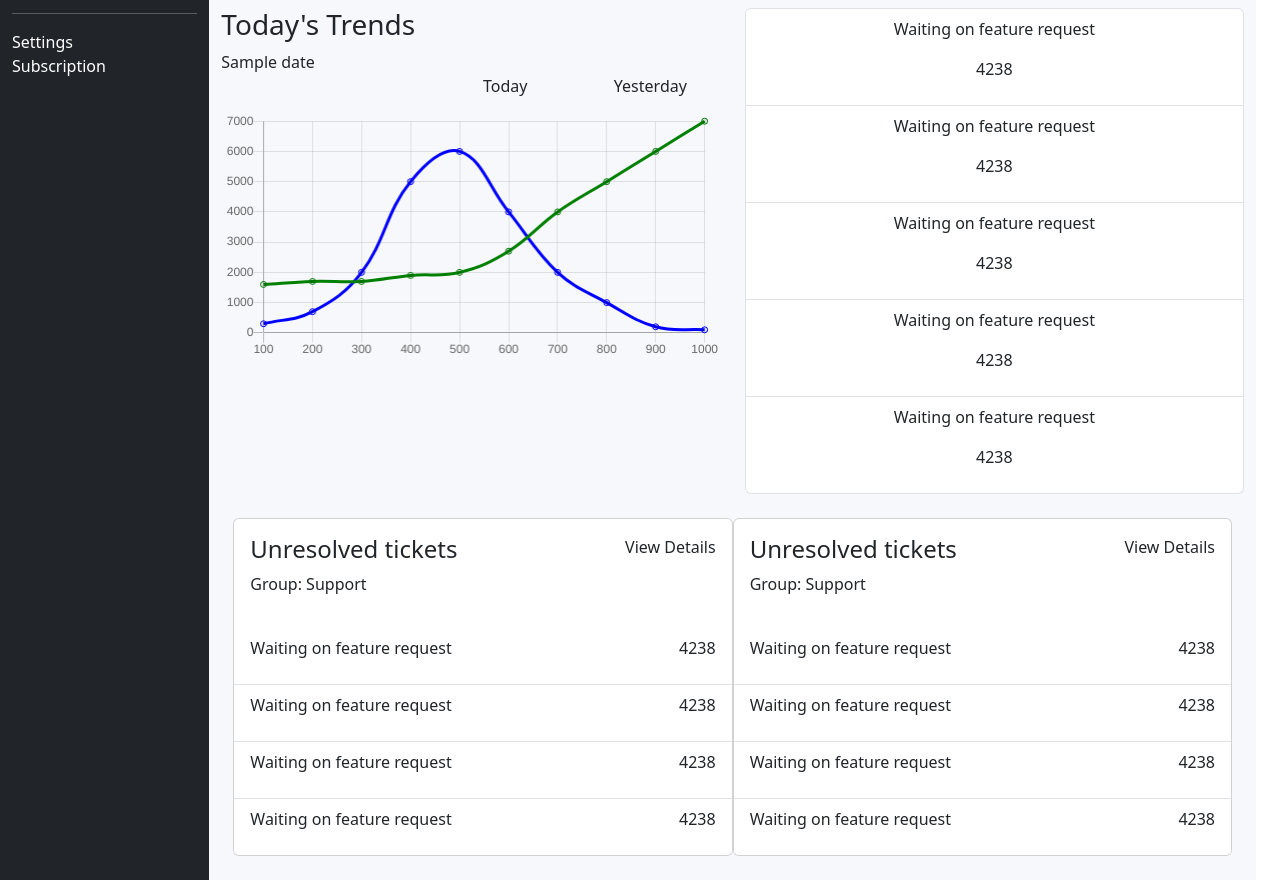
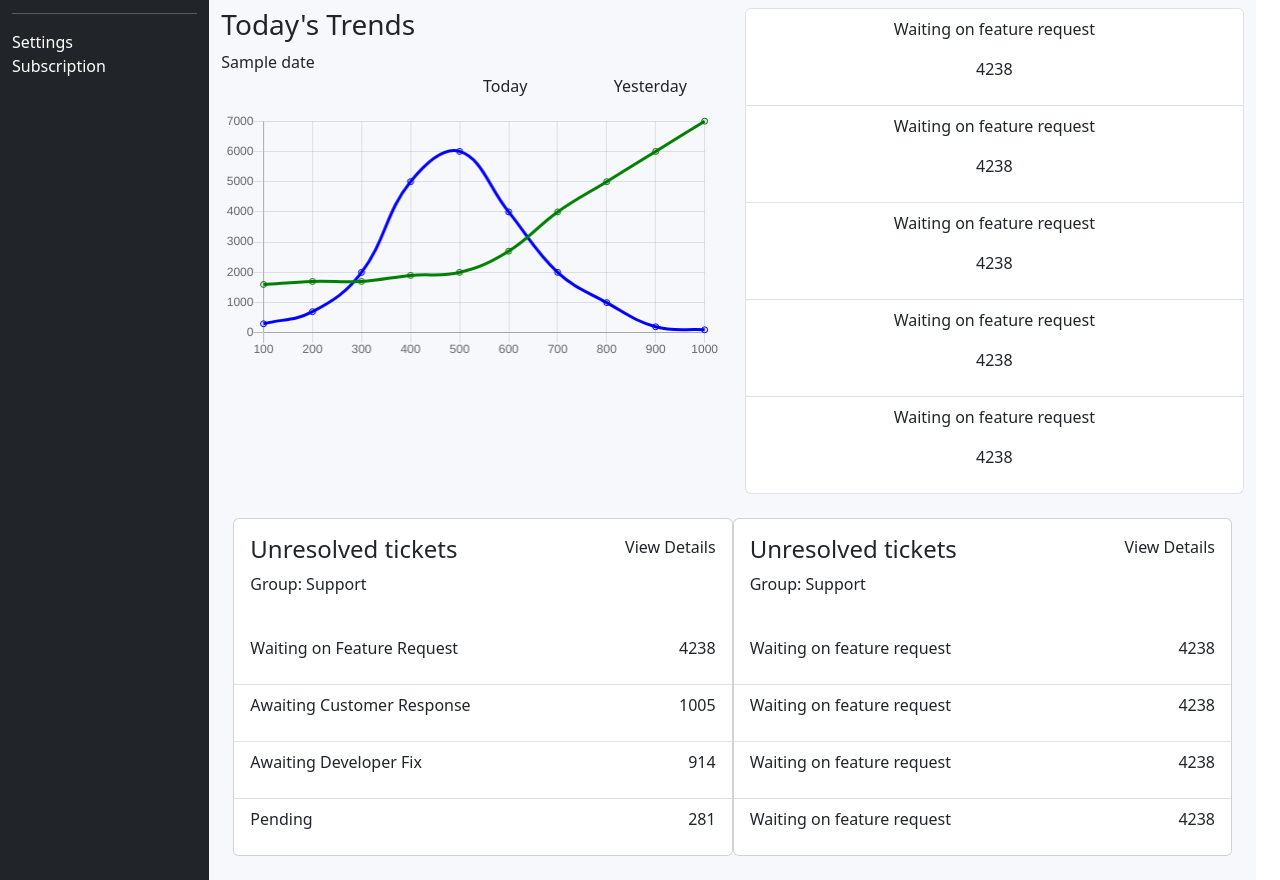
Before and after one commit to WF-Home/INM320SBB-Bootstrap-Assignment, a website: page public/index.html in a window 1280 px wide. Shown: the part 187-1067 px from the top of the page. Drawn offline with nearby package versions, Linux system fonts and the light colour scheme; a web font is replaced by a local one.

Commit message:
refactored unresolved tickets list view to js

```diff
--- /dev/null
+++ b/public/assets/js/listView.js
@@ -0,0 +1,22 @@
+const unresolvedTickets = [
+    { status: "Waiting on Feature Request", value: 4238 },
+    { status: "Awaiting Customer Response", value: 1005 },
+    { status: "Awaiting Developer Fix", value: 914 },
+    { status: "Pending", value: 281 }
+]
+
+let unresolvedTicketsSection = document.getElementById("unresolved-tickets");
+
+unresolvedTicketsSection.innerHTML = unresolvedTicketContent(unresolvedTickets);
+
+function unresolvedTicketContent(unresolvedTickets) {
+    let template = ``;
+    unresolvedTickets.forEach((ticket) => {
+        template +=  `
+        <li class="list-group-item d-flex flex-row justify-content-between">
+            <p>${ticket.status}</p>
+            <p>${ticket.value}</p>
+        </li>`
+    });
+    return template;
+}
--- a/public/index.html
+++ b/public/index.html
@@ -95,24 +95,8 @@
                             </div>
                             <a>View Details</a>
                         </div>
-                        <ul class="list-group border-top-0 list-group-flush">
-                            <li class="list-group-item d-flex flex-row justify-content-between">
-                                <p>Waiting on feature request</p>
-                                <p>4238</p>
-                            </li>
-                            <li class="list-group-item d-flex flex-row justify-content-between">
-                                <p>Waiting on feature request</p>
-                                <p>4238</p>
-                            </li>
-                            <li class="list-group-item d-flex flex-row justify-content-between">
-                                <p>Waiting on feature request</p>
-                                <p>4238</p>
-                            </li>
-                            <li class="list-group-item d-flex flex-row justify-content-between">
-                                <p>Waiting on feature request</p>
-                                <p>4238</p>
-                            </li>
-                        </ul>
+                        <!-- Contents are generated on listView.js -->
+                        <ul id="unresolved-tickets" class="list-group border-top-0 list-group-flush"></ul>
                     </section>
                     <section class="card col p-0">
                         <div class="card-body border-bottom-0 d-flex flex-row justify-content-between">
@@ -145,6 +129,7 @@
             </main>
         </div>
     <script src="/assets/js/summaryCards.js"></script>
+    <script src="/assets/js/listView.js"></script>
     <script src="https://cdnjs.cloudflare.com/ajax/libs/Chart.js/2.5.0/Chart.min.js"></script>
     <script src="/assets/js/chart.js"> </script>
     </body>
```
